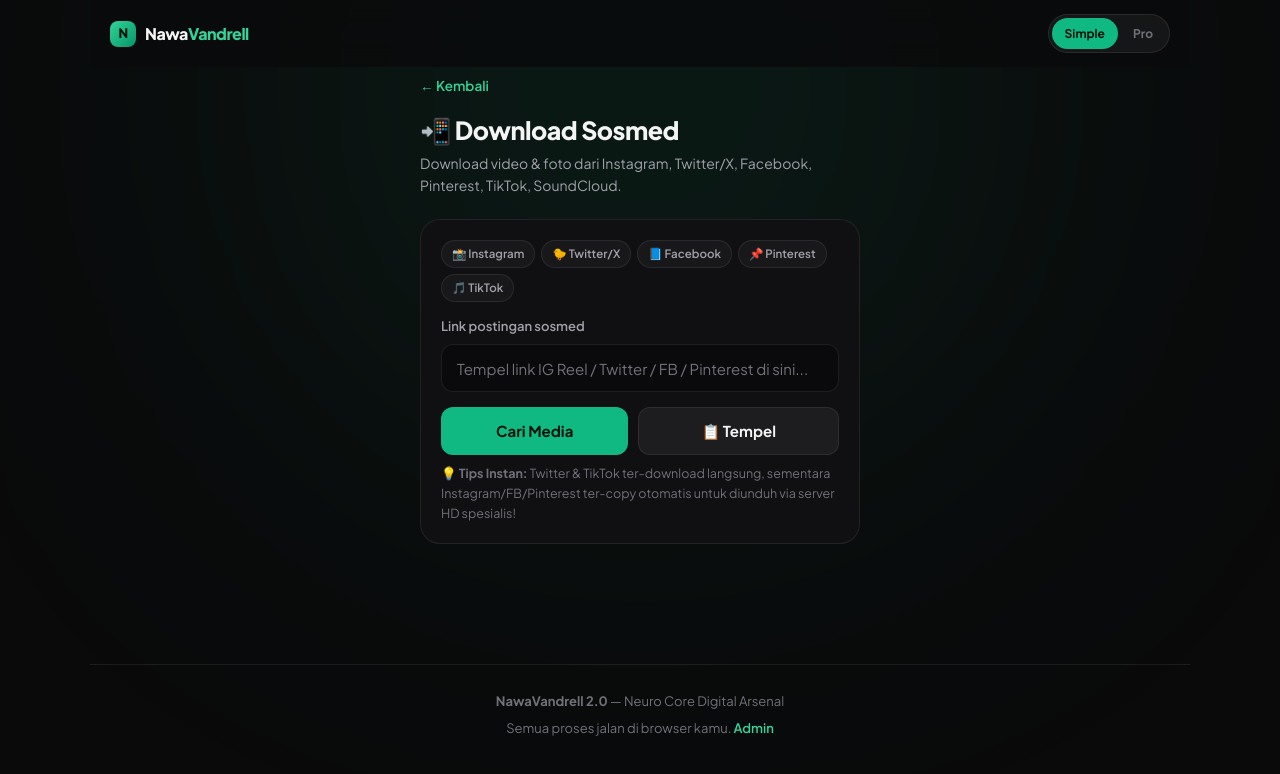
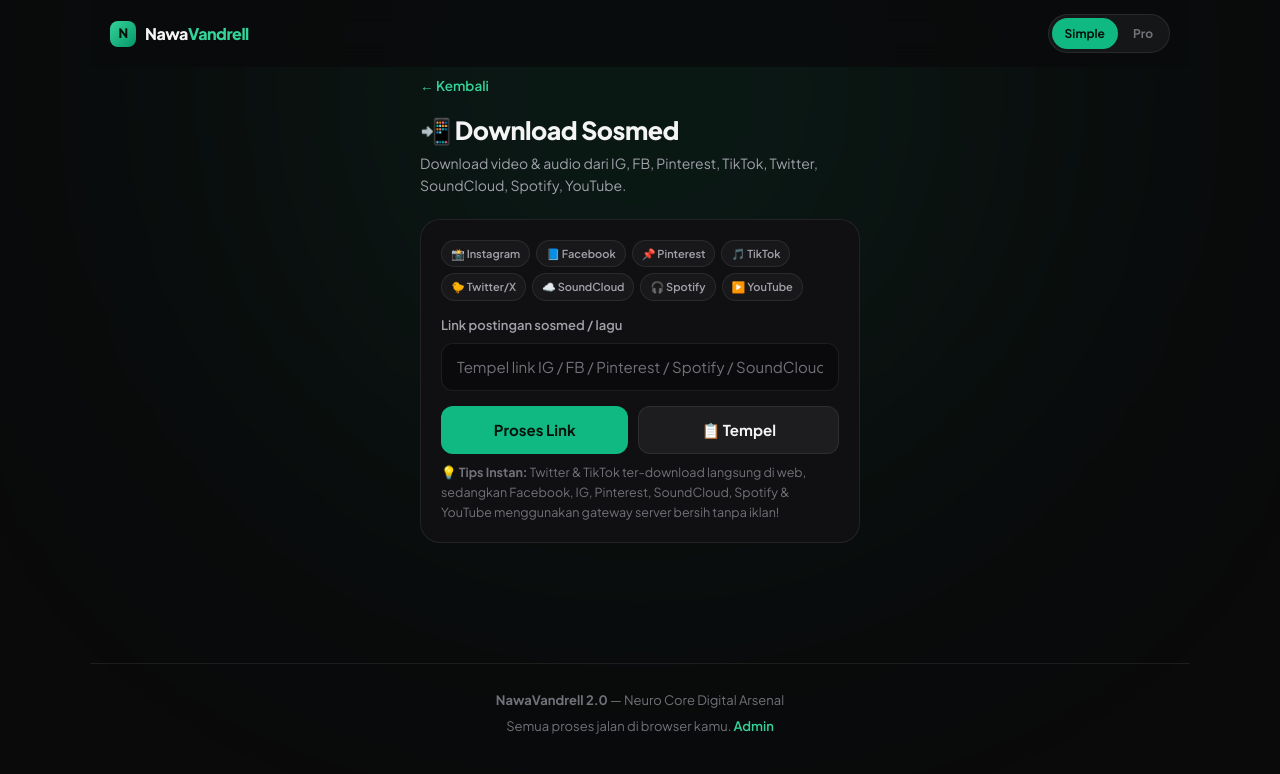
Before and after one commit to akbarnawasunda/NawaVandrell, a Next.js app: page /tools/social-downloader in a window 1280 px wide. Shown: the top 774 px of the page. Built offline with nearby package versions, Linux system fonts and the light colour scheme.

Commit message:
Update page.js

```diff
--- a/app/tools/social-downloader/page.js
+++ b/app/tools/social-downloader/page.js
@@ -13,11 +13,15 @@
   const [error, setError] = useState('');
 
   const detectPlatform = (inputUrl) => {
-    if (inputUrl.includes('twitter.com') || inputUrl.includes('x.com')) return 'twitter';
-    if (inputUrl.includes('tiktok.com')) return 'tiktok';
-    if (inputUrl.includes('instagram.com')) return 'instagram';
-    if (inputUrl.includes('facebook.com') || inputUrl.includes('fb.watch')) return 'facebook';
-    if (inputUrl.includes('pinterest.com') || inputUrl.includes('pin.it')) return 'pinterest';
+    const u = inputUrl.toLowerCase();
+    if (u.includes('twitter.com') || u.includes('x.com')) return 'twitter';
+    if (u.includes('tiktok.com')) return 'tiktok';
+    if (u.includes('instagram.com')) return 'instagram';
+    if (u.includes('facebook.com') || u.includes('fb.watch')) return 'facebook';
+    if (u.includes('pinterest.com') || u.includes('pin.it')) return 'pinterest';
+    if (u.includes('soundcloud.com')) return 'soundcloud';
+    if (u.includes('spotify.com')) return 'spotify';
+    if (u.includes('youtube.com') || u.includes('youtu.be')) return 'youtube';
     return 'generic';
   };
 
@@ -57,7 +61,7 @@
       }
     }
 
-    // Kalo Instagram, Facebook, Pinterest -> Pake Smart Gateway Card (100% Bebas Error)
+    // Kalo FB, IG, Pinterest, SoundCloud, Spotify, YT -> Pake Gateway Pilihan Terbaik
     setTimeout(() => {
       setData({
         type: 'gateway',
@@ -66,13 +70,13 @@
       });
       addToast('Gateway pengunduh siap! 📋', 'success');
       setLoading(false);
-    }, 400);
+    }, 300);
   };
 
   const openGateway = (targetUrl, siteName) => {
     if (url && navigator.clipboard?.writeText) {
       navigator.clipboard.writeText(url).catch(() => {});
-      addToast(`Link tercopy! Tinggal paste di ${siteName} 📋`, 'info', 3000);
+      addToast(`Link tercopy ke clipboard! Paste di ${siteName} ya 📋`, 'info', 3000);
     }
     window.open(targetUrl, '_blank', 'noopener,noreferrer');
   };
@@ -110,13 +114,14 @@
   return (
     <ToolShell
       title="Download Sosmed"
-      desc="Download video & foto dari Instagram, Twitter/X, Facebook, Pinterest, TikTok, SoundCloud."
+      desc="Download video & audio dari IG, FB, Pinterest, TikTok, Twitter, SoundCloud, Spotify, YouTube."
       icon="📲"
     >
       <div className="panel">
+        {/* PLATFORM BADGES */}
         <div style={{ display: 'flex', flexWrap: 'wrap', gap: 6, marginBottom: 14 }}>
-          {['📸 Instagram', '🐤 Twitter/X', '📘 Facebook', '📌 Pinterest', '🎵 TikTok'].map((tag) => (
-            <span key={tag} className="chip" style={{ fontSize: 11.5, padding: '4px 10px', pointerEvents: 'none' }}>
+          {['📸 Instagram', '📘 Facebook', '📌 Pinterest', '🎵 TikTok', '🐤 Twitter/X', '☁️ SoundCloud', '🎧 Spotify', '▶️ YouTube'].map((tag) => (
+            <span key={tag} className="chip" style={{ fontSize: 11, padding: '4px 9px', pointerEvents: 'none' }}>
               {tag}
             </span>
           ))}
@@ -124,7 +129,7 @@
 
         <div className="field">
           <label className="label" htmlFor="social-url">
-            Link postingan sosmed
+            Link postingan sosmed / lagu
           </label>
           <input
             id="social-url"
@@ -136,7 +141,7 @@
             }}
             onPaste={handleNativePaste}
             onKeyDown={(e) => e.key === 'Enter' && processUrl()}
-            placeholder="Tempel link IG Reel / Twitter / FB / Pinterest di sini..."
+            placeholder="Tempel link IG / FB / Pinterest / Spotify / SoundCloud / YT di sini..."
             inputMode="url"
             spellCheck={false}
           />
@@ -150,7 +155,7 @@
             onClick={() => processUrl()}
             disabled={loading}
           >
-            {loading ? 'Memproses...' : 'Cari Media'}
+            {loading ? 'Memproses...' : 'Proses Link'}
           </button>
           <button type="button" className="btn btn-ghost" onClick={pasteButton}>
             📋 Tempel
@@ -169,7 +174,7 @@
         {data && data.type === 'direct' ? (
           <div className="result">
             <div className="result-head">
-              <span>Media Ditemukan (Direct MP4)</span>
+              <span>Media Ditemukan (Direct File)</span>
             </div>
 
             {data.thumbnail ? (
@@ -204,29 +209,46 @@
           </div>
         ) : null}
 
-        {/* HASIL 2: SMART GATEWAY CARD (INSTAGRAM, FACEBOOK, PINTEREST) */}
+        {/* HASIL 2: HIGH-QUALITY GATEWAY CARD */}
         {data && data.type === 'gateway' ? (
           <div className="result">
             <div className="result-head">
-              <span>Pengunduh Siap ({data.platform.toUpperCase()})</span>
+              <span>Server Pengunduh Siap ({data.platform.toUpperCase()})</span>
             </div>
 
-            <p style={{ margin: '0 0 8px', fontSize: 14, color: 'var(--accent-soft)', fontWeight: 600 }}>
-              Link berhasil dideteksi & tercopy ke clipboard!
+            <p style={{ margin: '0 0 6px', fontSize: 14, color: 'var(--accent-soft)', fontWeight: 600 }}>
+              Link terdeteksi & otomatis tercopy ke clipboard!
             </p>
             <p className="hint" style={{ marginTop: 0, marginBottom: 14 }}>
-              Klik salah satu server spesialis di bawah (link otomatis terisi):
+              Klik server rekomendasi di bawah (link langsung terisi otomatis):
             </p>
 
             <div style={{ display: 'grid', gap: 9 }}>
-              {data.platform === 'instagram' ? (
+              {data.platform === 'facebook' ? (
+                <>
+                  <button
+                    type="button"
+                    className="btn btn-primary btn-full"
+                    onClick={() => openGateway('https://downloader.asia/dl/facebook/', 'Downloader.asia FB')}
+                  >
+                    📘 Unduh via Downloader.asia (FB Video/Audio)
+                  </button>
+                  <button
+                    type="button"
+                    className="btn btn-ghost btn-full"
+                    onClick={() => openGateway('https://fdownloader.net/', 'FDownloader')}
+                  >
+                    ⚡ Unduh via FDownloader (HD MP4)
+                  </button>
+                </>
+              ) : data.platform === 'instagram' ? (
                 <>
                   <button
                     type="button"
                     className="btn btn-primary btn-full"
                     onClick={() => openGateway('https://fastdl.app/', 'FastDL')}
                   >
-                    📸 Unduh via FastDL (Instagram HD)
+                    📸 Unduh via FastDL (Instagram Reel/Post)
                   </button>
                   <button
                     type="button"
@@ -236,31 +258,14 @@
                     ⚡ Unduh via SnapInsta
                   </button>
                 </>
-              ) : data.platform === 'facebook' ? (
-                <>
-                  <button
-                    type="button"
-                    className="btn btn-primary btn-full"
-                    onClick={() => openGateway('https://fdownloader.net/', 'FDownloader')}
-                  >
-                    📘 Unduh via FDownloader (Facebook HD)
-                  </button>
-                  <button
-                    type="button"
-                    className="btn btn-ghost btn-full"
-                    onClick={() => openGateway('https://snapsave.app/', 'SnapSave')}
-                  >
-                    ⚡ Unduh via SnapSave
-                  </button>
-                </>
               ) : data.platform === 'pinterest' ? (
                 <>
                   <button
                     type="button"
                     className="btn btn-primary btn-full"
-                    onClick={() => openGateway('https://pinterestvideodownloader.com/', 'PinterestDownloader')}
+                    onClick={() => openGateway('https://downloader.asia/dl/pinterest/', 'Downloader.asia Pinterest')}
                   >
-                    📌 Unduh via PinterestDownloader
+                    📌 Unduh via Downloader.asia (Pinterest)
                   </button>
                   <button
                     type="button"
@@ -270,13 +275,46 @@
                     ⚡ Unduh via PrintDwn
                   </button>
                 </>
+              ) : data.platform === 'soundcloud' ? (
+                <button
+                  type="button"
+                  className="btn btn-primary btn-full"
+                  onClick={() => openGateway('https://downloader.asia/dl/soundcloud/', 'Downloader.asia SoundCloud')}
+                >
+                  ☁️ Unduh via Downloader.asia (SoundCloud MP3)
+                </button>
+              ) : data.platform === 'spotify' ? (
+                <button
+                  type="button"
+                  className="btn btn-primary btn-full"
+                  onClick={() => openGateway('https://downloader.asia/dl/spotify/', 'Downloader.asia Spotify')}
+                >
+                  🎧 Unduh via Downloader.asia (Spotify Song/Album)
+                </button>
+              ) : data.platform === 'youtube' ? (
+                <>
+                  <button
+                    type="button"
+                    className="btn btn-primary btn-full"
+                    onClick={() => openGateway('https://downloader.asia/dl/youtube/', 'Downloader.asia YouTube')}
+                  >
+                    ▶️ Unduh via Downloader.asia (YouTube MP4/MP3)
+                  </button>
+                  <button
+                    type="button"
+                    className="btn btn-ghost btn-full"
+                    onClick={() => openGateway('https://yt5s.biz/enwr200/', 'yt5s')}
+                  >
+                    🚀 Unduh via yt5s
+                  </button>
+                </>
               ) : (
                 <button
                   type="button"
                   className="btn btn-primary btn-full"
-                  onClick={() => openGateway(`https://cobalt.tools/#${data.rawUrl}`, 'Cobalt')}
+                  onClick={() => openGateway('https://fastdl.app/', 'FastDL')}
                 >
-                  ✨ Unduh via Cobalt Web UI
+                  ✨ Unduh via FastDL Universal
                 </button>
               )}
             </div>
@@ -284,7 +322,7 @@
         ) : null}
 
         <p className="hint">
-          💡 <strong>Tips Instan:</strong> Twitter & TikTok ter-download langsung, sementara Instagram/FB/Pinterest ter-copy otomatis untuk diunduh via server HD spesialis!
+          💡 <strong>Tips Instan:</strong> Twitter & TikTok ter-download langsung di web, sedangkan Facebook, IG, Pinterest, SoundCloud, Spotify & YouTube menggunakan gateway server bersih tanpa iklan!
         </p>
       </div>
     </ToolShell>
```
